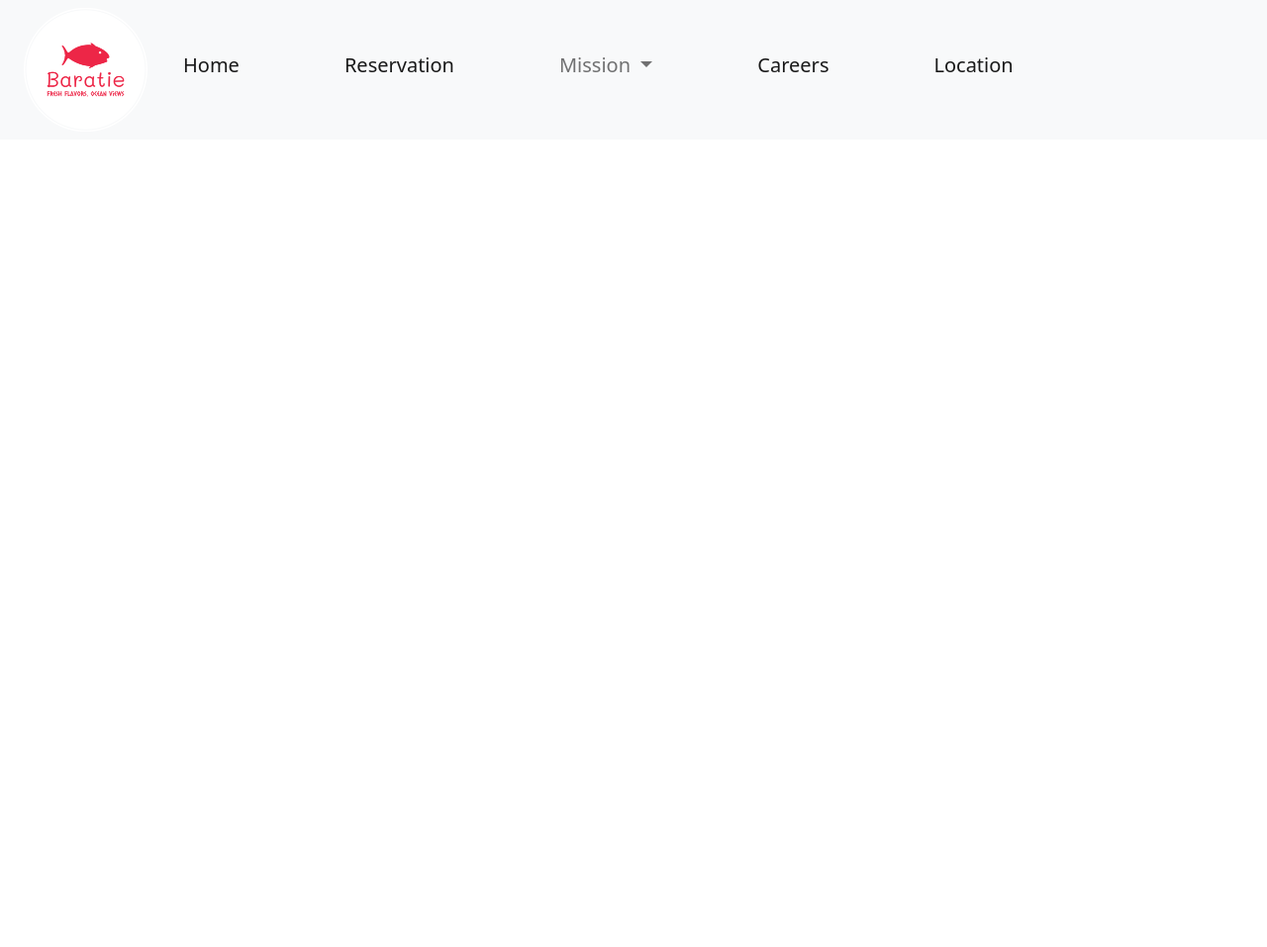
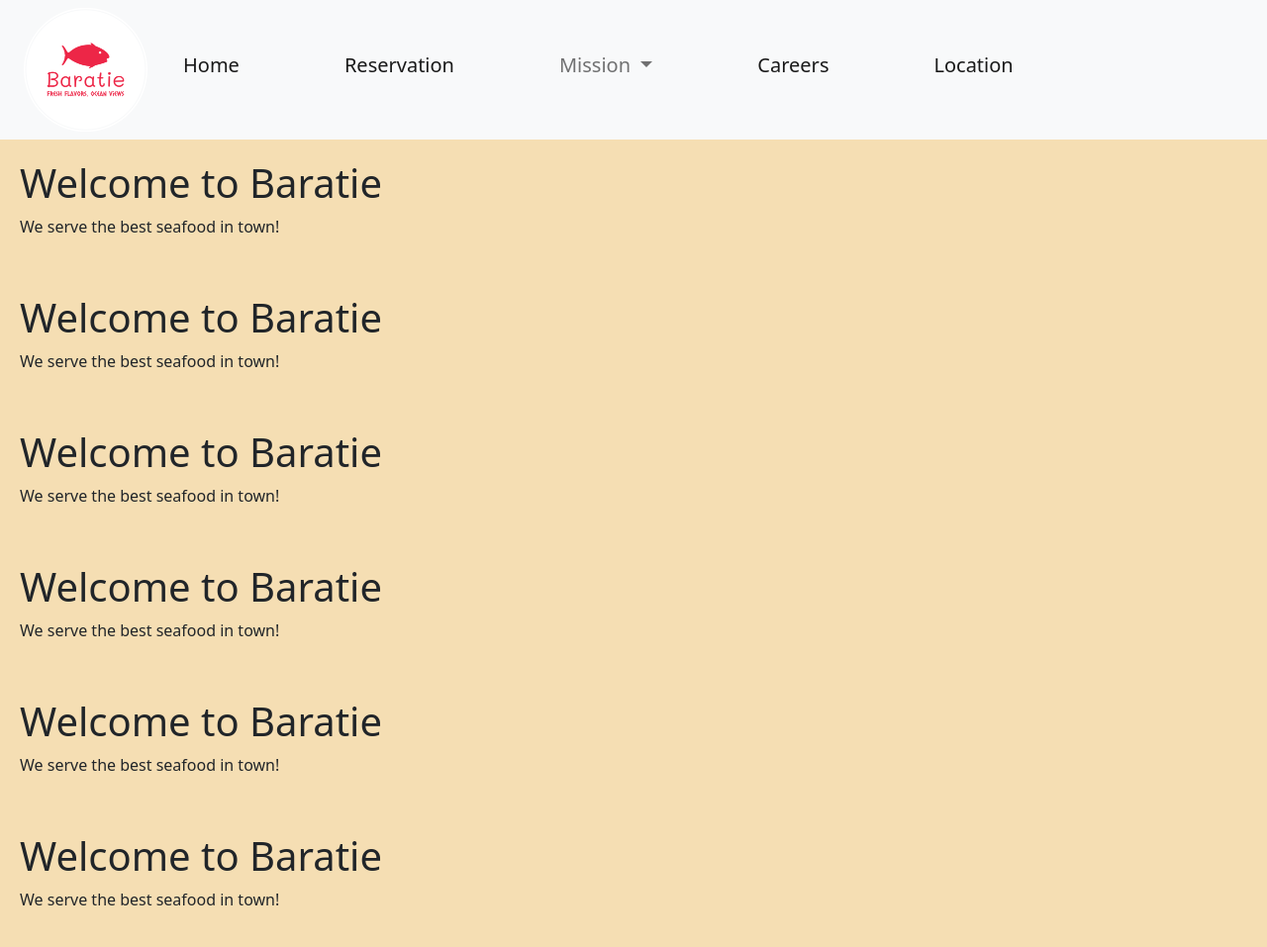
Before and after one commit to mahinhaque27/csc3750-project, a plain HTML site: page src/careers.html in a window 1280 px wide. Shown: the whole page at 99% size. Before the commit the page ends 800 px from the top, so only its background shows below. Drawn offline with nearby package versions, Linux system fonts and the light colour scheme.

Commit message:
Fixed background

```diff
--- a/src/careers.html
+++ b/src/careers.html
@@ -11,6 +11,14 @@
     <link href="https://cdn.jsdelivr.net/npm/bootstrap@5.2.3/dist/css/bootstrap.min.css" rel="stylesheet">
 </head>
 <body>
+
+
+    <!--
+    <div class="content">
+        <h1>Welcome to Baratie</h1>
+        <p>We serve the best seafood in town!</p>
+    </div>
+    -->
 
     <nav class="navbar navbar-expand-lg navbar-light bg-light">
         <div class="container-fluid">
@@ -59,32 +67,30 @@
 
     </nav>
 
-    <div class="container-fluid">
-
-
-
+    <div class="content">
+        <h1>Welcome to Baratie</h1>
+        <p>We serve the best seafood in town!</p>
     </div>
-
-
-
-
-
-
-
-
-
-
-
-
-
-
-
-
-
-
-
-
-
+    <div class="content">
+        <h1>Welcome to Baratie</h1>
+        <p>We serve the best seafood in town!</p>
+    </div>
+    <div class="content">
+        <h1>Welcome to Baratie</h1>
+        <p>We serve the best seafood in town!</p>
+    </div>
+    <div class="content">
+        <h1>Welcome to Baratie</h1>
+        <p>We serve the best seafood in town!</p>
+    </div>
+    <div class="content">
+        <h1>Welcome to Baratie</h1>
+        <p>We serve the best seafood in town!</p>
+    </div>
+    <div class="content">
+        <h1>Welcome to Baratie</h1>
+        <p>We serve the best seafood in town!</p>
+    </div>
 
     <!--Bootstrap Links-->
     <script src="https://cdn.jsdelivr.net/npm/bootstrap@5.2.3/dist/js/bootstrap.bundle.min.js"></script>
--- a/styles/homePage.css
+++ b/styles/homePage.css
@@ -62,3 +62,22 @@ nav ul li:hover ul {
 .dropdown-menu li a {
     margin-top: -1px;
 }
+
+
+
+/*Main Page content*/
+body {
+    background-color: #F5DEB3 !important;
+    height: 100%;
+    margin: 0;
+    padding: 0;
+}
+
+
+
+.content {
+    width: 100%;
+    height: 100%;
+    padding: 20px;
+    box-sizing: border-box;
+}
```
Also changed, not shown: src/index.html (+31 -25 lines), src/location.html (+31 -25 lines), src/mission.html (+31 -25 lines), src/notable.html (+31 -25 lines), src/reservation.html (+31 -25 lines).
